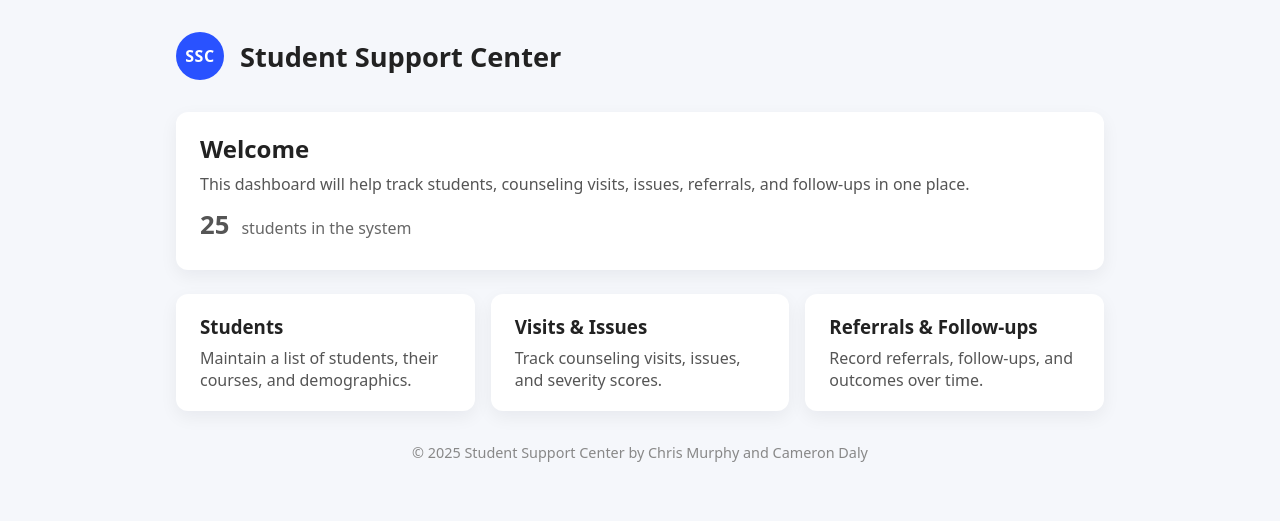
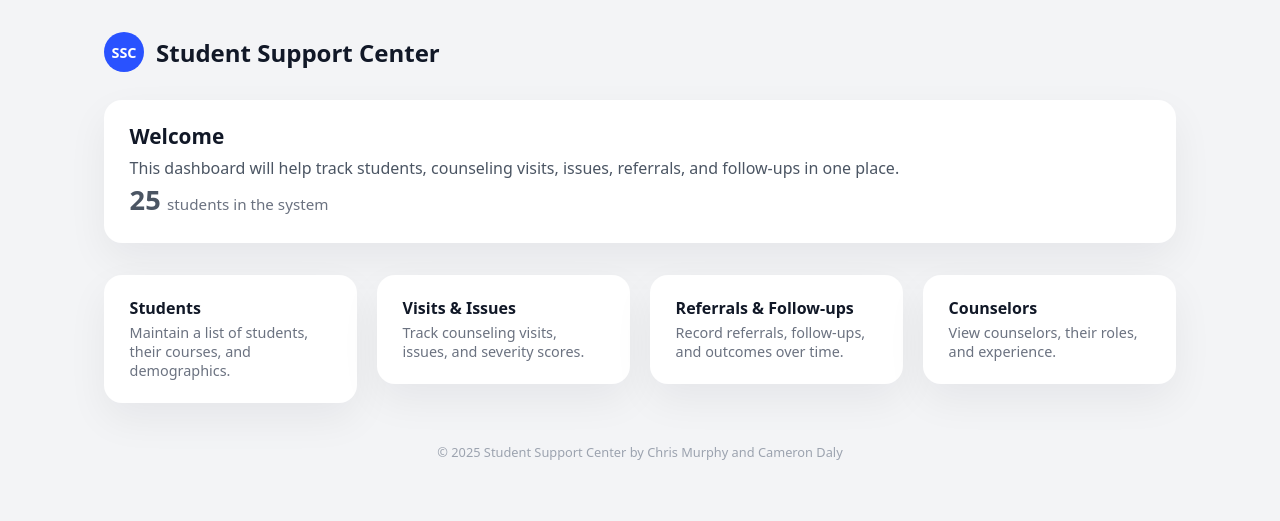
Before and after one commit to SnugTop/Student-Support-Database, a Flask app: page / in a window 1280 px wide. Shown: the top 521 px of the page. Run offline with Flask 3, Linux system fonts and the light colour scheme; data comes from the database, SQL or seed files in the repository.

Commit message:
added button functionality for listing students, counselors, visits, referrals. Added html and css for handling new pages

```diff
--- a/app.py
+++ b/app.py
@@ -1,6 +1,5 @@
-from flask import Flask, render_template
+from flask import Flask, render_template, request, redirect, url_for
 import sqlite3
-from pathlib import Path
 
 app = Flask(__name__)
 
@@ -9,7 +8,7 @@ DATABASE = "student_support_center.db"
 
 def get_db_connection():
     conn = sqlite3.connect(DATABASE)
-    conn.row_factory = sqlite3.Row
+    conn.row_factory = sqlite3.Row  # access columns by name
     return conn
 
 
@@ -17,11 +16,10 @@ def get_db_connection():
 def home():
     conn = get_db_connection()
     try:
-        cur = conn.execute("SELECT COUNT(*) AS student_count FROM Student;")
-        row = cur.fetchone()
-        student_count = row["student_count"] if row else 0
+        student_count = conn.execute(
+            "SELECT COUNT(*) AS c FROM Student"
+        ).fetchone()["c"]
     except sqlite3.OperationalError:
-        # Tables not created yet
         student_count = None
     finally:
         conn.close()
@@ -29,5 +27,129 @@ def home():
     return render_template("index.html", student_count=student_count)
 
 
+# ---------- STUDENTS ----------
+
+@app.route("/students")
+def list_students():
+    conn = get_db_connection()
+    students = conn.execute(
+        "SELECT * FROM Student ORDER BY name"
+    ).fetchall()
+    conn.close()
+    return render_template("students.html", students=students)
+
+
+@app.route("/students/new", methods=["GET", "POST"])
+def new_student():
+    if request.method == "POST":
+        name = request.form["name"]
+        dob = request.form["dob"]
+        country_of_birth = request.form["country_of_birth"]
+        gender = request.form["gender"]
+        consent = 1 if request.form.get("consent") == "on" else 0
+        zip_code = request.form["zip_code"]
+
+        conn = get_db_connection()
+        row = conn.execute("SELECT COALESCE(MAX(student_id), 0) + 1 AS next_id FROM Student").fetchone()
+        next_id = row["next_id"]
+
+        conn.execute(
+            """
+            INSERT INTO Student (student_id, name, dob, country_of_birth, gender, consent, zip_code)
+            VALUES (?, ?, ?, ?, ?, ?, ?)
+            """,
+            (next_id, name, dob, country_of_birth, gender, consent, zip_code),
+        )
+        conn.commit()
+        conn.close()
+        return redirect(url_for("list_students"))
+
+    # GET
+    return render_template("student_form.html")
+
+
+# ---------- COUNSELORS ----------
+
+@app.route("/counselors")
+def list_counselors():
+    conn = get_db_connection()
+    counselors = conn.execute(
+        "SELECT * FROM Counselor ORDER BY name"
+    ).fetchall()
+    conn.close()
+    return render_template("counselors.html", counselors=counselors)
+
+
+
+# ---------- VISITS & ISSUES ----------
+
+@app.route("/visits")
+def list_visits():
+    conn = get_db_connection()
+    visits = conn.execute(
+        """
+        SELECT
+          v.visit_id,
+          v.date,
+          v.mode,
+          s.name AS student_name,
+          COUNT(i.issue_id) AS issue_count,
+          COALESCE(ROUND(AVG(i.severity), 1), NULL) AS avg_severity
+        FROM Visit v
+        JOIN Student s ON s.student_id = v.student_id
+        LEFT JOIN Issue i ON i.visit_id = v.visit_id
+        GROUP BY v.visit_id
+        ORDER BY v.date DESC, v.visit_id DESC
+        """
+    ).fetchall()
+    conn.close()
+    return render_template("visits.html", visits=visits)
+
+
+# ---------- REFERRALS & FOLLOWUPS ----------
+
+@app.route("/referrals")
+def list_referrals():
+    conn = get_db_connection()
+    referrals = conn.execute(
+        """
+        SELECT
+          r.referral_id,
+          r.created_at,
+          r.details,
+          s.name AS student_name
+        FROM Referral r
+        JOIN Issue i ON i.issue_id = r.issue_id
+        JOIN Visit v ON v.visit_id = i.visit_id
+        JOIN Student s ON s.student_id = v.student_id
+        ORDER BY r.created_at DESC, r.referral_id DESC
+        """
+    ).fetchall()
+
+    followups = conn.execute(
+        """
+        SELECT
+          f.followup_id,
+          f.date,
+          f.notes,
+          f.complete,
+          s.name AS student_name
+        FROM Followup f
+        JOIN Issue i ON i.issue_id = f.issue_id
+        JOIN Counselor c ON c.counselor_id = f.counselor_id
+        JOIN Visit v ON v.visit_id = i.visit_id
+        JOIN Student s ON s.student_id = v.student_id
+        ORDER BY f.date DESC, f.followup_id DESC
+        """
+    ).fetchall()
+    conn.close()
+
+    return render_template(
+        "referrals.html",
+        referrals=referrals,
+        followups=followups,
+    )
+
+
 if __name__ == "__main__":
     app.run(debug=True)
--- a/static/style.css
+++ b/static/style.css
@@ -1,47 +1,54 @@
-/* Simple, clean layout */
+/* --------- Base layout --------- */
 
-* {
+*,
+*::before,
+*::after {
   box-sizing: border-box;
-  margin: 0;
-  padding: 0;
-  font-family: system-ui, -apple-system, BlinkMacSystemFont, "Segoe UI", sans-serif;
 }
 
 body {
-  background: #f5f7fb;
-  color: #222;
+  margin: 0;
+  font-family: system-ui, -apple-system, BlinkMacSystemFont, "SF Pro Text",
+    "Segoe UI", sans-serif;
+  background: #f3f4f6;
+  color: #111827;
 }
 
 .page {
-  max-width: 960px;
-  margin: 2rem auto;
-  padding: 0 1rem;
+  max-width: 1120px;
+  margin: 0 auto;
+  padding: 2rem 1.5rem 3rem;
 }
+
+/* --------- Top bar / header --------- */
 
 .top-bar {
   display: flex;
   align-items: center;
-  gap: 1rem;
-  margin-bottom: 2rem;
+  gap: 0.75rem;
+  margin-bottom: 1.75rem;
 }
 
 .logo-circle {
-  width: 48px;
-  height: 48px;
-  border-radius: 50%;
+  width: 40px;
+  height: 40px;
+  border-radius: 999px;
   background: #2952ff;
+  color: #ffffff;
   display: flex;
   align-items: center;
   justify-content: center;
-  color: white;
   font-weight: 600;
-  letter-spacing: 0.04em;
+  font-size: 0.9rem;
 }
 
 .top-bar h1 {
-  font-size: 1.7rem;
+  font-size: 1.5rem;
   font-weight: 600;
+  margin: 0;
 }
+
+/* --------- Cards & layout --------- */
 
 .content {
   display: flex;
@@ -50,52 +57,188 @@ body {
 }
 
 .card {
-  background: white;
-  border-radius: 12px;
-  padding: 1.25rem 1.5rem;
-  box-shadow: 0 6px 18px rgba(15, 23, 42, 0.06);
+  background: #ffffff;
+  border-radius: 18px;
+  padding: 1.4rem 1.6rem;
+  box-shadow: 0 16px 40px rgba(15, 23, 42, 0.06);
+}
+
+.hero {
+  margin-bottom: 0.5rem;
 }
 
 .hero h2 {
-  margin-bottom: 0.5rem;
+  margin: 0 0 0.4rem;
+  font-size: 1.3rem;
+  font-weight: 600;
 }
 
 .hero p {
-  margin-bottom: 0.5rem;
-  color: #555;
+  margin: 0.15rem 0;
+  color: #4b5563;
 }
 
+/* --------- Stat line --------- */
+
 .stat {
-  margin-top: 0.75rem;
+  margin-top: 0.9rem;
+  display: flex;
+  align-items: baseline;
+  gap: 0.4rem;
 }
 
 .stat-number {
-  font-size: 1.6rem;
-  font-weight: 700;
-  margin-right: 0.5rem;
+  font-size: 1.7rem;
+  font-weight: 600;
 }
 
 .stat-label {
-  color: #666;
+  font-size: 0.95rem;
+  color: #6b7280;
 }
+
+/* --------- Grid of feature cards --------- */
 
 .grid {
   display: grid;
-  grid-template-columns: repeat(auto-fit, minmax(240px, 1fr));
-  gap: 1rem;
+  grid-template-columns: repeat(auto-fit, minmax(230px, 1fr));
+  gap: 1.25rem;
 }
 
-.card h3 {
-  margin-bottom: 0.5rem;
+.card-link {
+  text-decoration: none;
+  color: inherit;
+  display: block;
 }
 
-.card p {
-  color: #555;
+.card-link .card {
+  transition: transform 0.12s ease, box-shadow 0.12s ease,
+    background-color 0.12s ease;
 }
 
-.footer {
-  margin-top: 2rem;
-  text-align: center;
-  color: #888;
+.card-link .card h3 {
+  margin: 0 0 0.25rem;
+  font-size: 1.0rem;
+  font-weight: 600;
+}
+
+.card-link .card p {
+  margin: 0;
+  font-size: 0.9rem;
+  color: #6b7280;
+}
+
+.card-link,
+.card-link:visited,
+.card-link:hover,
+.card-link:active {
+  text-decoration: none;
+  color: inherit;
+}
+
+.card-link:hover .card {
+  transform: translateY(-2px);
+  box-shadow: 0 18px 45px rgba(15, 23, 42, 0.10);
+  background-color: #f9fafb;
+}
+
+/* --------- Tables (students, counselors, etc.) --------- */
+
+.table {
+  width: 100%;
+  border-collapse: collapse;
   font-size: 0.9rem;
 }
+
+.table th,
+.table td {
+  padding: 0.5rem 0.75rem;
+  border-bottom: 1px solid #e5e7eb;
+  text-align: left;
+}
+
+.table th {
+  font-weight: 600;
+  color: #374151;
+}
+
+.table tr:last-child td {
+  border-bottom: none;
+}
+
+/* --------- Forms (for later use) --------- */
+
+.form {
+  display: flex;
+  flex-direction: column;
+  gap: 0.75rem;
+}
+
+.form-row {
+  display: flex;
+  flex-direction: column;
+  gap: 0.25rem;
+}
+
+.form-row label {
+  font-size: 0.9rem;
+  font-weight: 500;
+}
+
+.form-row input,
+.form-row select,
+.form-row textarea {
+  padding: 0.45rem 0.6rem;
+  border-radius: 8px;
+  border: 1px solid #d1d5db;
+  font-size: 0.9rem;
+}
+
+.checkbox-row {
+  flex-direction: row;
+  align-items: center;
+  gap: 0.5rem;
+}
+
+.form-actions {
+  margin-top: 0.5rem;
+  display: flex;
+  gap: 0.5rem;
+  align-items: center;
+}
+
+.form-actions button {
+  padding: 0.45rem 1rem;
+  border-radius: 999px;
+  border: none;
+  background: #2952ff;
+  color: #fff;
+  font-size: 0.9rem;
+  cursor: pointer;
+}
+
+/* --------- Buttons / links --------- */
+
+.button-link {
+  display: inline-block;
+  padding: 0.4rem 0.9rem;
+  border-radius: 999px;
+  background: #2952ff;
+  color: #ffffff;
+  text-decoration: none;
+  font-size: 0.85rem;
+}
+
+.button-link.secondary {
+  background: #e5e7eb;
+  color: #111827;
+}
+
+/* --------- Footer --------- */
+
+.footer {
+  margin-top: 2.5rem;
+  text-align: center;
+  font-size: 0.8rem;
+  color: #9ca3af;
+}
--- a/templates/index.html
+++ b/templates/index.html
@@ -32,19 +32,35 @@
       </section>
 
             <section class="grid">
+        <a class="card-link" href="{{ url_for('list_students') }}">
           <div class="card">
             <h3>Students</h3>
             <p>Maintain a list of students, their courses, and demographics.</p>
           </div>
+        </a>
+
+        <a class="card-link" href="{{ url_for('list_visits') }}">
           <div class="card">
-          <h3>Visits & Issues</h3>
+            <h3>Visits &amp; Issues</h3>
             <p>Track counseling visits, issues, and severity scores.</p>
           </div>
+        </a>
+
+        <a class="card-link" href="{{ url_for('list_referrals') }}">
           <div class="card">
-          <h3>Referrals & Follow-ups</h3>
+            <h3>Referrals &amp; Follow-ups</h3>
             <p>Record referrals, follow-ups, and outcomes over time.</p>
           </div>
+        </a>
+
+        <a class="card-link" href="{{ url_for('list_counselors') }}">
+          <div class="card">
+            <h3>Counselors</h3>
+            <p>View counselors, their roles, and experience.</p>
+          </div>
+        </a>
       </section>
+
     </main>
 
     <footer class="footer">
```
Also changed, not shown: templates/counselors.html (added, +51 -0 lines), templates/referrals.html (added, +90 -0 lines), templates/students.html (added, +56 -0 lines), templates/visits.html (added, +60 -0 lines), templates/student_form.html (added). Lines whose indentation alone changed are shown as unchanged.
